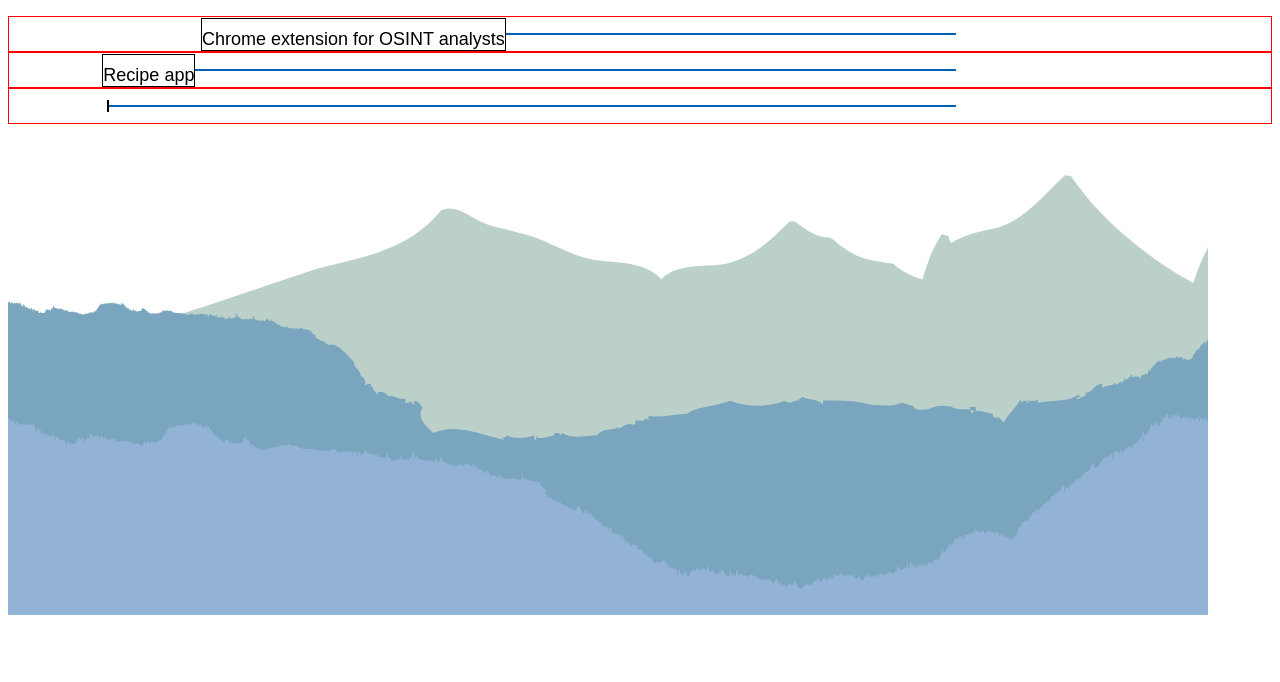
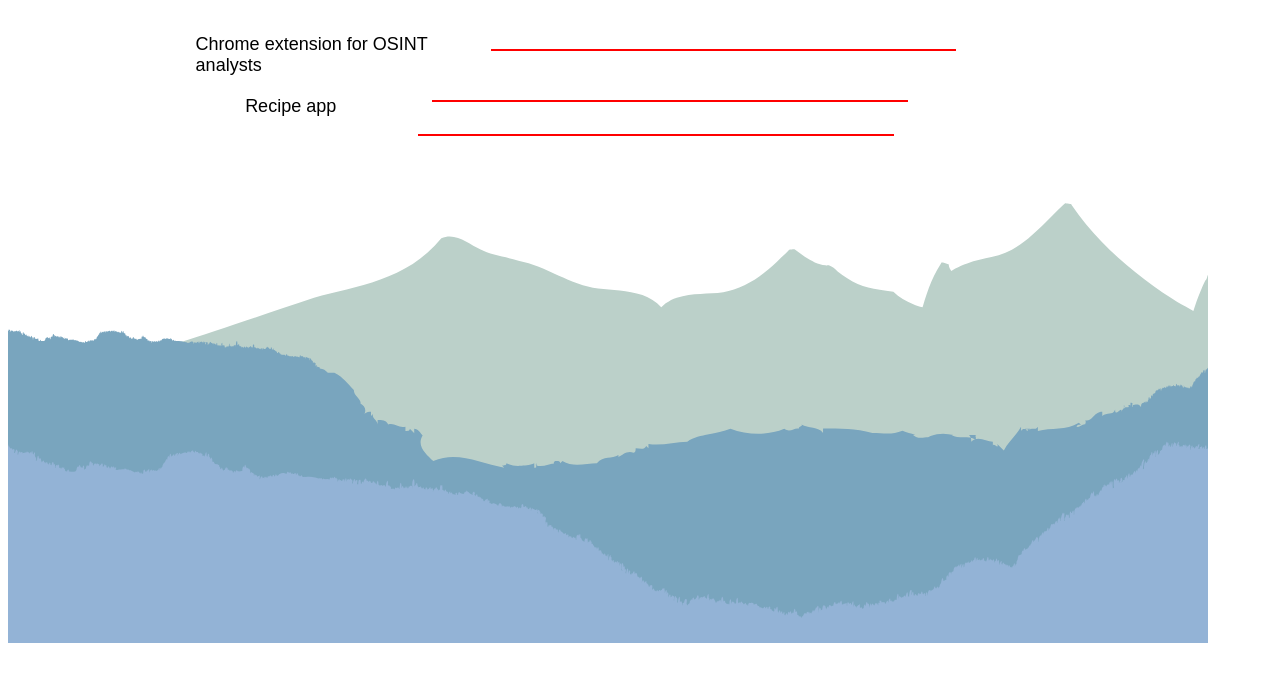
Before and after one commit to jackburrus/Portfolio, a Gatsby site: page / in a window 1280 px wide. Shown: the part 74-756 px from the top of the page. Built offline with nearby package versions, Linux system fonts and the light colour scheme; Gatsby itself is replaced by a stand-in of ours.

```diff
--- a/src/components/WorksRow.css
+++ b/src/components/WorksRow.css
@@ -31,12 +31,12 @@
 }
 
 .description {
-  border: 1px solid;
+  /* border: 1px solid; */
   color: black;
   font-size: 18px;
   font-family: "Fira Sans", sans-serif;
   padding-top: 10px;
-  /* flex: 1; */
+
   margin-left: 10px;
 }
 .description-active {
@@ -48,7 +48,7 @@
 }
 
 .rowContainer {
-  border: 1px solid red;
+  /* border: 1px solid red; */
   display: flex;
   align-items: center;
 }
@@ -62,13 +62,13 @@
 
 .usageIconsContainer {
   display: flex;
-  flex: 1;
-  width: 100%;
+
+  width: 50%;
   justify-content: flex-start;
-  border: 1px solid;
+  border: 1px solid red;
 }
 .ic {
-  border: 1px solid blue;
+  /* border: 1px solid blue; */
   width: 100%;
   justify-content: space-around;
   align-items: center;
--- a/src/pages/index.js
+++ b/src/pages/index.js
@@ -10,6 +10,8 @@
 import Serverless from '../../assets/icons/serverless.svg'
 import JavaScript from '../../assets/icons/javascript.svg'
 import BackgroundMountains from '../../assets/backgroundmtns.svg'
+import ReactIcon from '../../assets/icons/react.svg'
+import Expo from '../../assets/icons/Expo.svg'
 import WorksRow from '../components/WorksRow'
 
 class App extends Component {
@@ -48,7 +50,9 @@
               name="Dollop"
               description="Recipe app"
               rowStyles="rowStyles"
+              // icons={[<Expo />, <ReactIcon />]}
               icons="icons"
+              link="https://www.linkedin.com/in/jamesburrus/"
             />
             <WorksRow name="Work 1" rowStyles="rowStyles" icons="icons" />
           </div>
```
Also changed, not shown: assets/icons/Expo.svg (added), assets/icons/react.svg (added), 1 other file.
